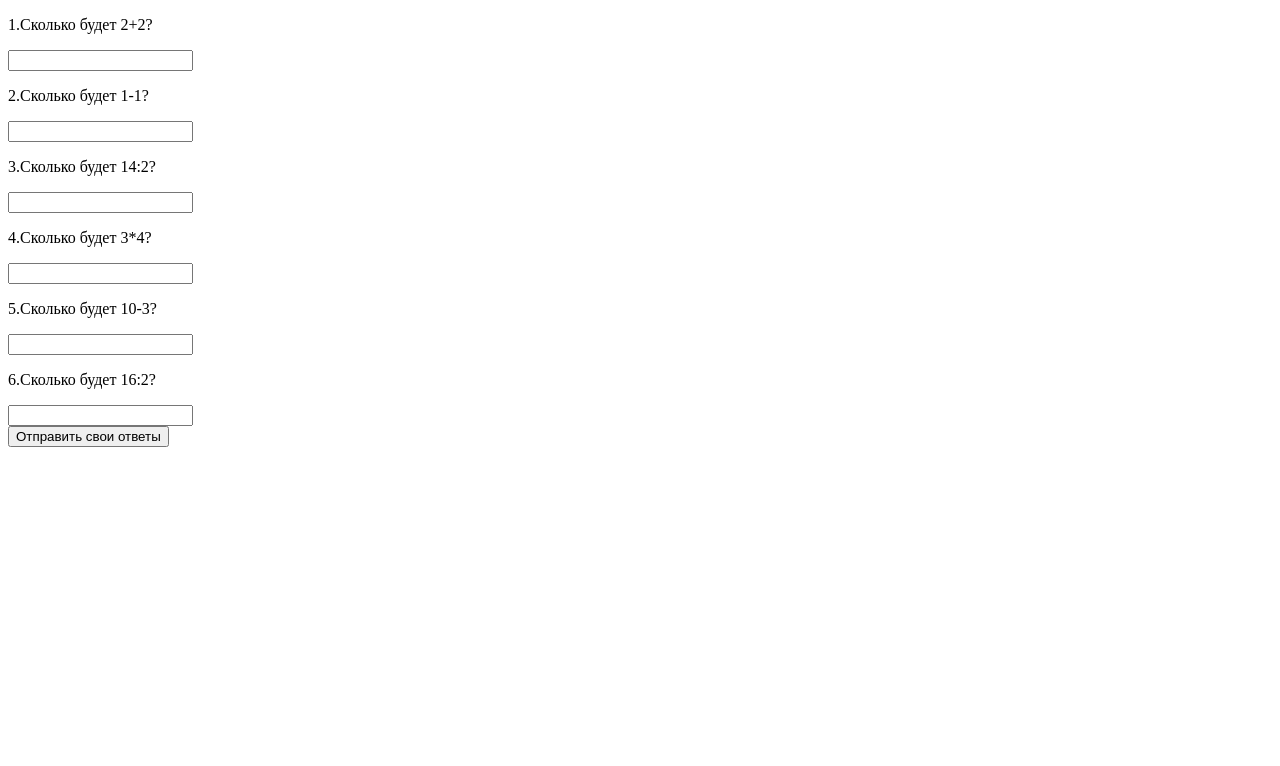
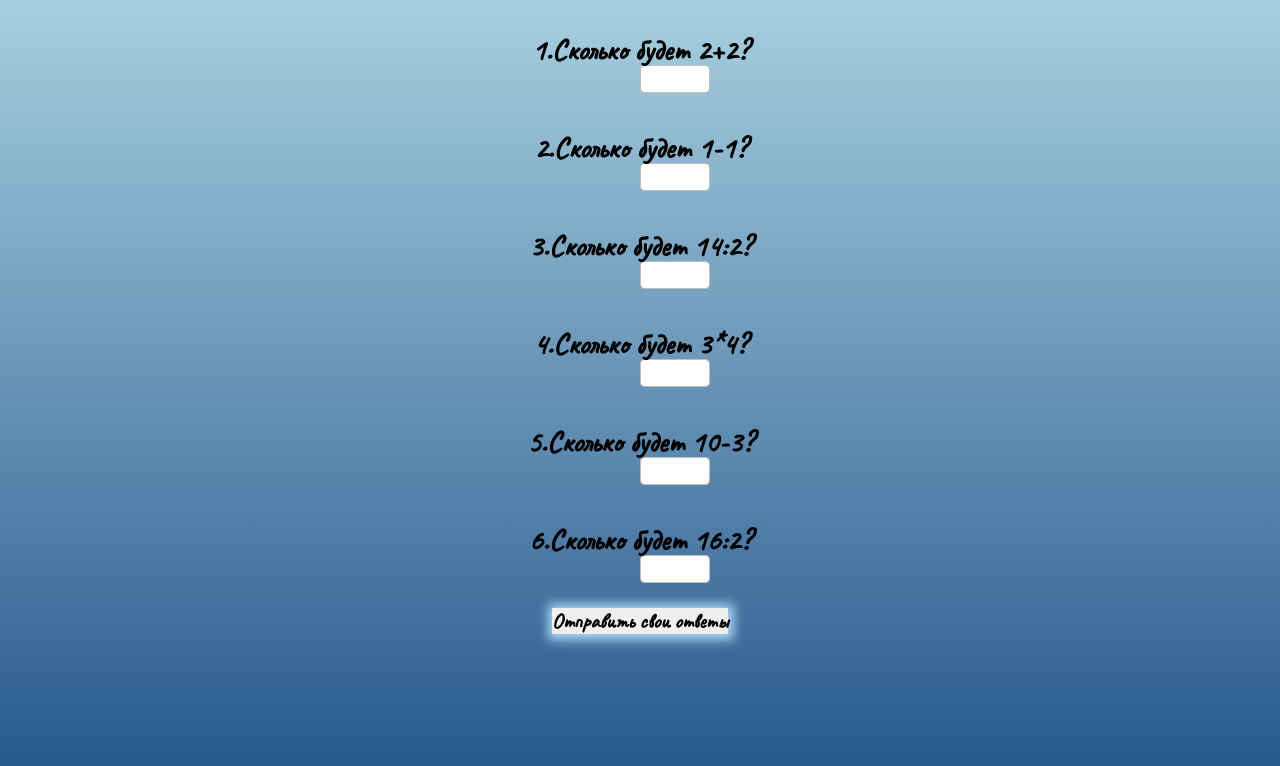
Before and after one commit to LissaSim/TestMath, a plain HTML site: page index.html in a window 1280 px wide. Drawn offline with Linux system fonts and the light colour scheme; a web font is replaced by a local one.

Commit message:
Second commit

```diff
--- a/index.html
+++ b/index.html
@@ -9,34 +9,39 @@
 </head>
 
 <body>
-    <src="style.css"></src>
-        <div>
+    <link rel="stylesheet" href="style.css" />
+    <link rel="preconnect" href="https://fonts.googleapis.com">
+    <link rel="preconnect" href="https://fonts.gstatic.com" crossorigin>
+    <link href="https://fonts.googleapis.com/css2?family=Caveat&family=Climate+Crisis&display=swap" rel="stylesheet">
+    <div class="head">
+
+        <div class="questions ">
             <p>1.Сколько будет 2+2?</p>
-            <input type="text" id="q1">
+            <input class="text-field__input " type="text " id="q1">
         </div>
-        <div>
+        <div class="questions ">
             <p>2.Сколько будет 1-1?</p>
-            <input type="text" id="q2">
+            <input class="text-field__input " type="text " id="q2">
         </div>
-        <div>
+        <div class="questions ">
             <p>3.Сколько будет 14:2?</p>
-            <input type="text" id="q3">
+            <input class="text-field__input " type="text " id="q3">
         </div>
-        <div>
+        <div class="questions ">
             <p>4.Сколько будет 3*4?</p>
-            <input type="text" id="q4">
+            <input class="text-field__input " type="text " id="q4">
         </div>
-        <div>
+        <div class="questions ">
             <p>5.Сколько будет 10-3?</p>
-            <input type="text" id="q5">
+            <input class="text-field__input " type="text " id="q5">
         </div>
-        <div>
+        <div class="questions ">
             <p>6.Сколько будет 16:2?</p>
-            <input type="text" id="q6">
+            <input class="text-field__input " type="text " id="q6">
         </div>
-        <button id="finish">Отправить свои ответы</button>
-        <script src="script.js">
-        </script>
+        <button id="finish" class="button">Отправить свои ответы</button>
+    </div>
+    <script src="script.js "></script>
 </body>
 
 </html>
--- a/style.css
+++ b/style.css
@@ -0,0 +1,128 @@
+    * {
+        padding: 0;
+        margin: 0;
+        border: 0;
+    }
+
+    *,
+    *:before,
+    *:after {
+        -moz-box-sizing: border-box;
+        -webkit-box-sizing: border-box;
+        box-sizing: border-box;
+    }
+
+     :focus,
+     :active {
+        outline: none;
+    }
+
+    a:focus,
+    a:active {
+        outline: none;
+    }
+
+    nav,
+    footer,
+    header,
+    aside {
+        display: block;
+    }
+
+    html,
+    body {
+        height: 100%;
+        width: 100%;
+        font-size: 100%;
+        line-height: 1;
+        font-style: 14px;
+        -ms-text-size-adjust: 100%;
+        -moz-text-size-adjust: 100%;
+        -webkit-text-size-adjust: 100%;
+    }
+
+    input,
+    button,
+    textarea {
+        font-family: inherit;
+    }
+
+    input::-ms-clear {
+        display: none;
+    }
+
+    button {
+        cursor: pointer;
+    }
+
+    button::-moz-focus-inner {
+        padding: 0;
+        border: 0;
+    }
+
+    a,
+    a:visited {
+        text-decoration: none;
+    }
+
+    a:hover {
+        text-decoration: none;
+    }
+
+    ul li {
+        list-style-type: none;
+    }
+
+    img {
+        vertical-align: top;
+    }
+
+    h1,
+    h2,
+    h3,
+    h4,
+    h5,
+    h6 {
+        font-style: inherit;
+        font-weight: 400;
+    }
+
+    .head {
+        text-align: center;
+        background: -webkit-linear-gradient(top, #a7cfdf 0%, #23538a 100%);
+        width: 100%;
+        height: 100%;
+        padding: 10px;
+    }
+
+    .questions {
+        padding: 15px;
+        margin: 10px;
+        font-family: 'Caveat', cursive;
+        font-weight: bold;
+        font-size: 30px;
+    }
+
+    .button {
+        box-shadow: 1px 1px 10px 5px rgb(171, 215, 245);
+        font-family: 'Caveat', cursive;
+        font-weight: bold;
+        font-size: 21px;
+    }
+
+    .text-field__input {
+        display: block;
+        width: 70px;
+        margin-left: 605px;
+        padding: 3px;
+        font-family: inherit;
+        font-size: 1rem;
+        font-weight: 400;
+        line-height: 0.3;
+        color: #212529;
+        background-color: #fff;
+        background-clip: padding-box;
+        border: 1px solid #bdbdbd;
+        border-radius: 0.25rem;
+        transition: border-color 0.15s ease-in-out, box-shadow 0.15s ease-in-out;
+    }
```
